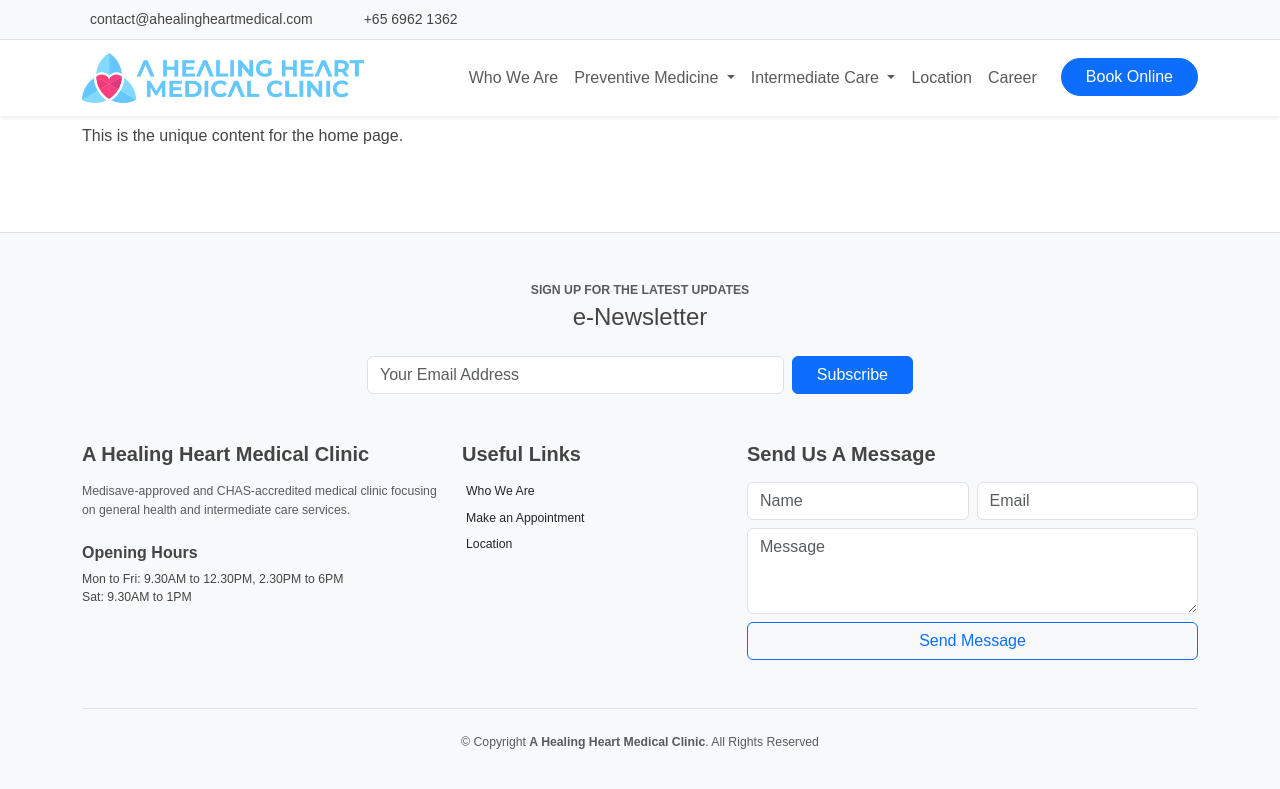
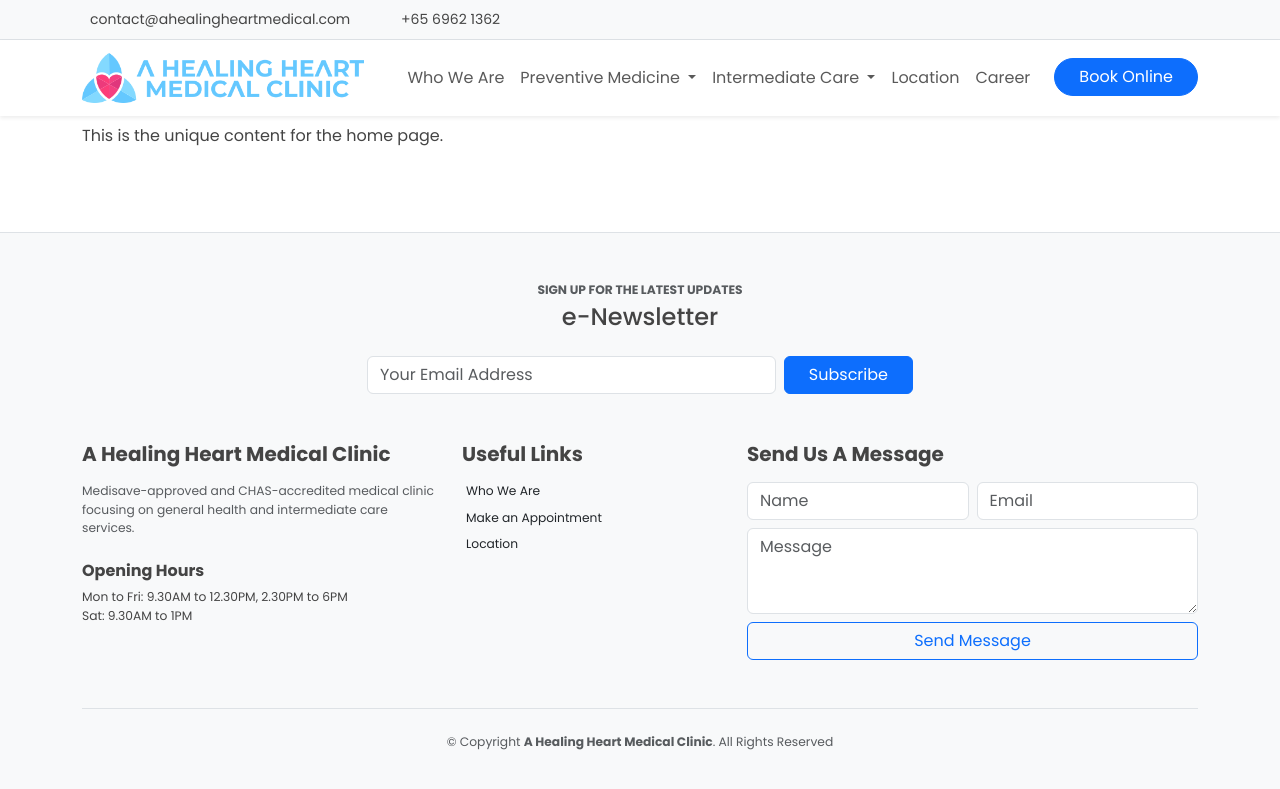
Before and after one commit to benchowsg/clinic, a Jekyll site: the page built from test-index2026.html, in a window 1280 px wide. Shown: the top 789 px of the page. Built offline with Jekyll 4.4.1, drawn with Linux system fonts in a browser that asks for light colours.

Commit message:
Update default.html

```diff
--- a/_layouts/default.html
+++ b/_layouts/default.html
@@ -7,6 +7,7 @@
 
   <link href="https://cdn.jsdelivr.net/npm/bootstrap@5.3.0/dist/css/bootstrap.min.css" rel="stylesheet">
   <link href="assets/css/style.css" rel="stylesheet">
+  <link href="https://fonts.googleapis.com/css?family=Open+Sans:300,300i,400,400i,600,600i,700,700i|Poppins:300,300i,400,400i,500,500i,600,600i,700,700i" rel="stylesheet">
 </head>
 <body>
 
```
